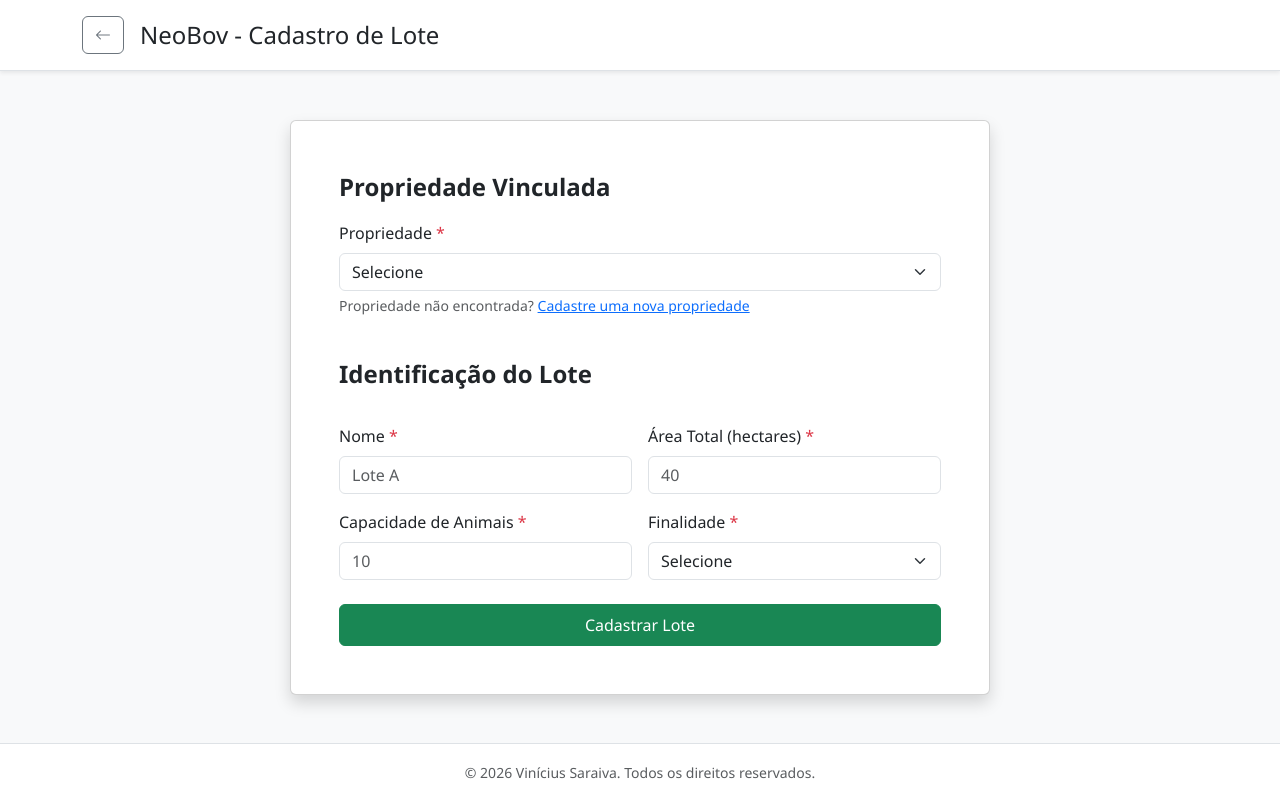
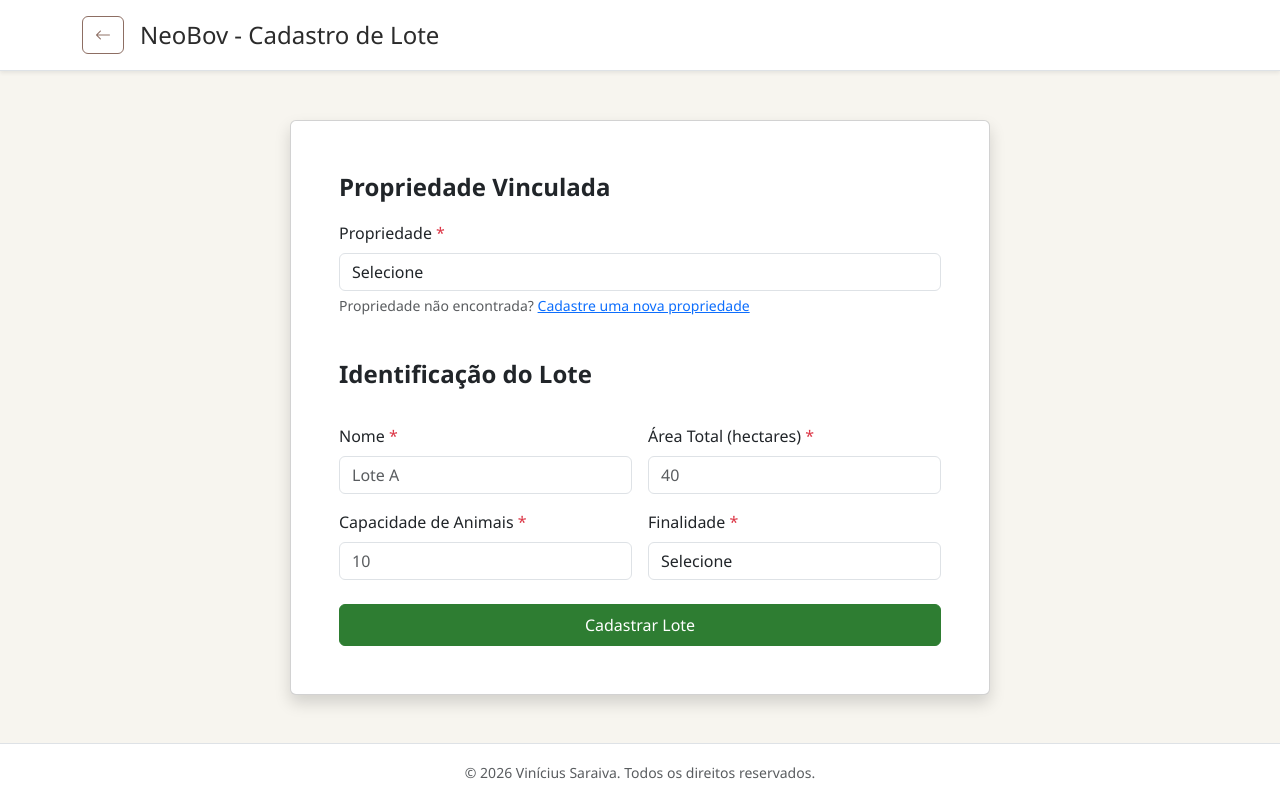
Before and after one commit to bernardo-vinicius/PPOII_VINICIUS, a website: page client/src/pages/lots/create.html in a window 1280 px wide. Drawn offline with nearby package versions, Linux system fonts and the light colour scheme.

Commit message:
feat: add light.css(default colors) to all pages and dark.css

```diff
--- a/client/src/pages/lots/create.html
+++ b/client/src/pages/lots/create.html
@@ -21,9 +21,10 @@
       defer
     ></script>
     <link rel="stylesheet" href="../../styles/base.css" />
+    <link id="theme-css" rel="stylesheet" href="../../styles/light.css" />
   </head>
 
-  <body class="bg-light d-flex flex-column">
+  <body class="d-flex flex-column">
     <header class="bg-white border-bottom shadow-sm">
       <div class="container d-flex align-items-center gap-3 py-3">
         <a
--- /dev/null
+++ b/client/src/styles/dark.css
@@ -0,0 +1,59 @@
+:root {
+  --bg: #181a17;
+  --surface: #232622;
+  --text: #f2f2f2;
+  --muted: #bdbdbd;
+  --primary: #66bb6a;
+  --primary-hover: #81c784;
+  --danger: #ef5350;
+  --secondary: #a1887f;
+  --border: #444;
+  --input: #303330;
+}
+
+body {
+  background: var(--bg);
+  color: var(--text);
+}
+
+header,
+footer,
+.card {
+  background: var(--surface) !important;
+  color: var(--text);
+}
+
+.border-top,
+.border-bottom {
+  border-color: var(--border) !important;
+}
+
+.form-control,
+.form-select,
+textarea {
+  background: var(--input);
+  color: var(--text);
+  border-color: var(--border);
+}
+
+.form-control::placeholder,
+textarea::placeholder {
+  color: var(--muted);
+}
+
+.form-control:focus,
+.form-select:focus,
+textarea:focus {
+  background: var(--input);
+  color: var(--text);
+}
+
+.text-muted {
+  color: var(--muted) !important;
+}
+
+.btn-success {
+  background: var(--primary);
+  border-color: var(--primary);
+  color: black;
+}
--- /dev/null
+++ b/client/src/styles/light.css
@@ -0,0 +1,44 @@
+:root {
+  --bg: #f7f5ef;
+  --surface: #ffffff;
+  --text: #2b2b2b;
+  --muted: #666;
+  --primary: #2e7d32;
+  --primary-hover: #1b5e20;
+  --danger: #c62828;
+  --secondary: #8d6e63;
+  --border: #dddddd;
+  --input: #ffffff;
+}
+
+body {
+  background: var(--bg);
+  color: var(--text);
+}
+
+header,
+footer,
+.card {
+  background: var(--surface);
+}
+
+.form-control,
+.form-select,
+textarea {
+  background: var(--input);
+}
+
+.btn-success {
+  background: var(--primary);
+  border-color: var(--primary);
+}
+
+.btn-success:hover {
+  background: var(--primary-hover);
+  border-color: var(--primary-hover);
+}
+
+.btn-outline-secondary {
+  color: var(--secondary);
+  border-color: var(--secondary);
+}
```
Also changed, not shown: client/index.html (+2 -1 lines), client/src/pages/account/control.html (+2 -1 lines), client/src/pages/account/login.html (+2 -1 lines), client/src/pages/account/register.html (+2 -1 lines), client/src/pages/animals/create.html (+2 -1 lines), client/src/pages/properties/create.html (+2 -2 lines).
